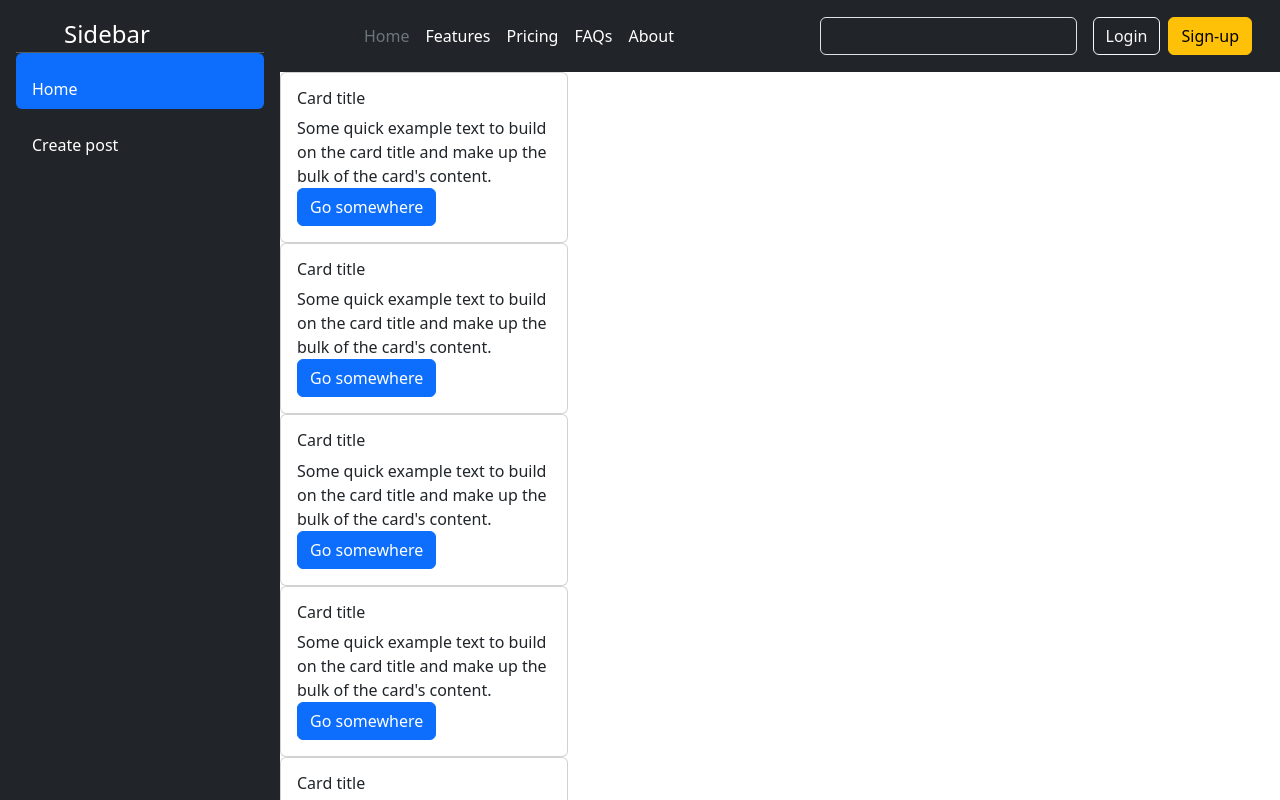
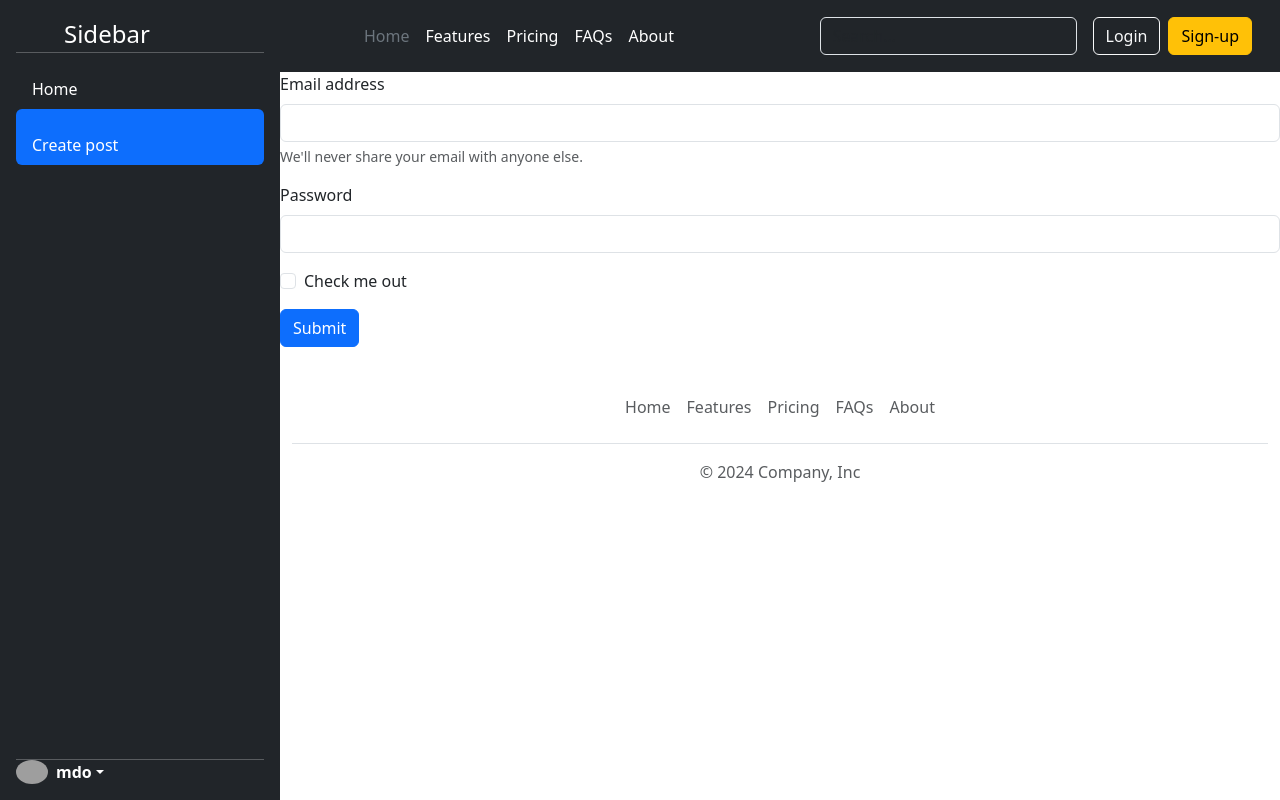
Before and after one commit to vishuRizz/social-media-app, a React (Vite) app: page / in a window 1280 px wide. Shown: the top 800 px of the page. Built offline with nearby package versions, Linux system fonts and the light colour scheme; grey boxes are pictures that could not be loaded.

Commit message:
functioning of sidebar

```diff
--- a/src/App.jsx
+++ b/src/App.jsx
@@ -9,12 +9,23 @@ import PostList from './components/PostList'
 
 function App() {
 
-  const [selectedTab, setSelectedTab] = useState('Home');
+  const [selectedTab, setSelectedTab] = useState('Create Post');
+/*
+ const handleSidebarButton = (e) => {
+
+  console.log(e.target.innerHTML)
+  if(e.target.innerHTML === 'Create Post'){
+  setSelectedTab("Create Post")
+ } else if( e.target.innerHTML === 'Home'){
+  setSelectedTab('Home')
+ }
+
+ } */
 
   return (
 
     <div className='app-container'>
-    <Sidebar/>
+    <Sidebar selectedTab={selectedTab} setSelectedTab={setSelectedTab}  />
    <div className="content">
    <Header/>
    {selectedTab === 'Home' ? (<PostList/>) : (<CreatePost/>)}
--- a/src/components/CreatePost.jsx
+++ b/src/components/CreatePost.jsx
@@ -15,7 +15,7 @@ function CreatePost() {
   </div>
   <div className="mb-3 form-check">
     <input type="checkbox" className="form-check-input" id="exampleCheck1"/>
-    <label classNameName="form-check-label" for="exampleCheck1">Check me out</label>
+    <label className="form-check-label" for="exampleCheck1">Check me out</label>
   </div>
   <button type="submit" className="btn btn-primary">Submit</button>
 </form>
--- a/src/components/Footer.jsx
+++ b/src/components/Footer.jsx
@@ -3,16 +3,16 @@ import React from 'react'
 function Footer() {
   return (
     <>
-   <div class="container footer-main">
-  <footer class="py-3 my-4 footer-content">
-    <ul class="nav justify-content-center border-bottom pb-3 mb-3">
-      <li class="nav-item"><a href="#" class="nav-link px-2 text-body-secondary">Home</a></li>
-      <li class="nav-item"><a href="#" class="nav-link px-2 text-body-secondary">Features</a></li>
-      <li class="nav-item"><a href="#" class="nav-link px-2 text-body-secondary">Pricing</a></li>
-      <li class="nav-item"><a href="#" class="nav-link px-2 text-body-secondary">FAQs</a></li>
-      <li class="nav-item"><a href="#" class="nav-link px-2 text-body-secondary">About</a></li>
+   <div className="container footer-main">
+  <footer className="py-3 my-4 footer-content">
+    <ul className="pb-3 mb-3 nav justify-content-center border-bottom">
+      <li className="nav-item"><a href="#" className="px-2 nav-link text-body-secondary">Home</a></li>
+      <li className="nav-item"><a href="#" className="px-2 nav-link text-body-secondary">Features</a></li>
+      <li className="nav-item"><a href="#" className="px-2 nav-link text-body-secondary">Pricing</a></li>
+      <li className="nav-item"><a href="#" className="px-2 nav-link text-body-secondary">FAQs</a></li>
+      <li className="nav-item"><a href="#" className="px-2 nav-link text-body-secondary">About</a></li>
     </ul>
-    <p class="text-center text-body-secondary">© 2024 Company, Inc</p>
+    <p className="text-center text-body-secondary">© 2024 Company, Inc</p>
   </footer>
 </div>
     </>
--- a/src/components/Sidebar.jsx
+++ b/src/components/Sidebar.jsx
@@ -1,6 +1,7 @@
 import React from 'react'
 
-function Sidebar() {
+function Sidebar({ selectedTab, setSelectedTab }) {
+
   return (
     <>
 <div class="sidebar-main d-flex flex-column flex-shrink-0 p-3 text-bg-dark" style={{width: "280px"}}>
@@ -10,16 +11,20 @@ function Sidebar() {
     </a>
     <hr/>
     <ul class="nav nav-pills flex-column mb-auto">
-      <li class="nav-item">
-        <a href="#" class="nav-link active" aria-current="page">
+      <li class="nav-item" onClick={()=>{setSelectedTab("Home")}}>
+        <a href="#" class={`nav-link text-white ${selectedTab === 'Home' && 'active'}`} aria-current="page">
           <svg class="bi pe-none me-2" width="16" height="16"><use xlinkHref="#home"></use></svg>
-          Home
+
+         Home
+
         </a>
       </li>
-      <li>
-        <a href="#" class="nav-link text-white">
+      <li onClick={()=>{setSelectedTab("Create Post")}}>
+        <a href="#" class={`nav-link text-white ${selectedTab === 'Create Post' && 'active'}`} >
           <svg class="bi pe-none me-2" width="16" height="16"><use xlinkHref="#speedometer2"></use></svg>
+
           Create post
+
         </a>
       </li>
     </ul>
```
